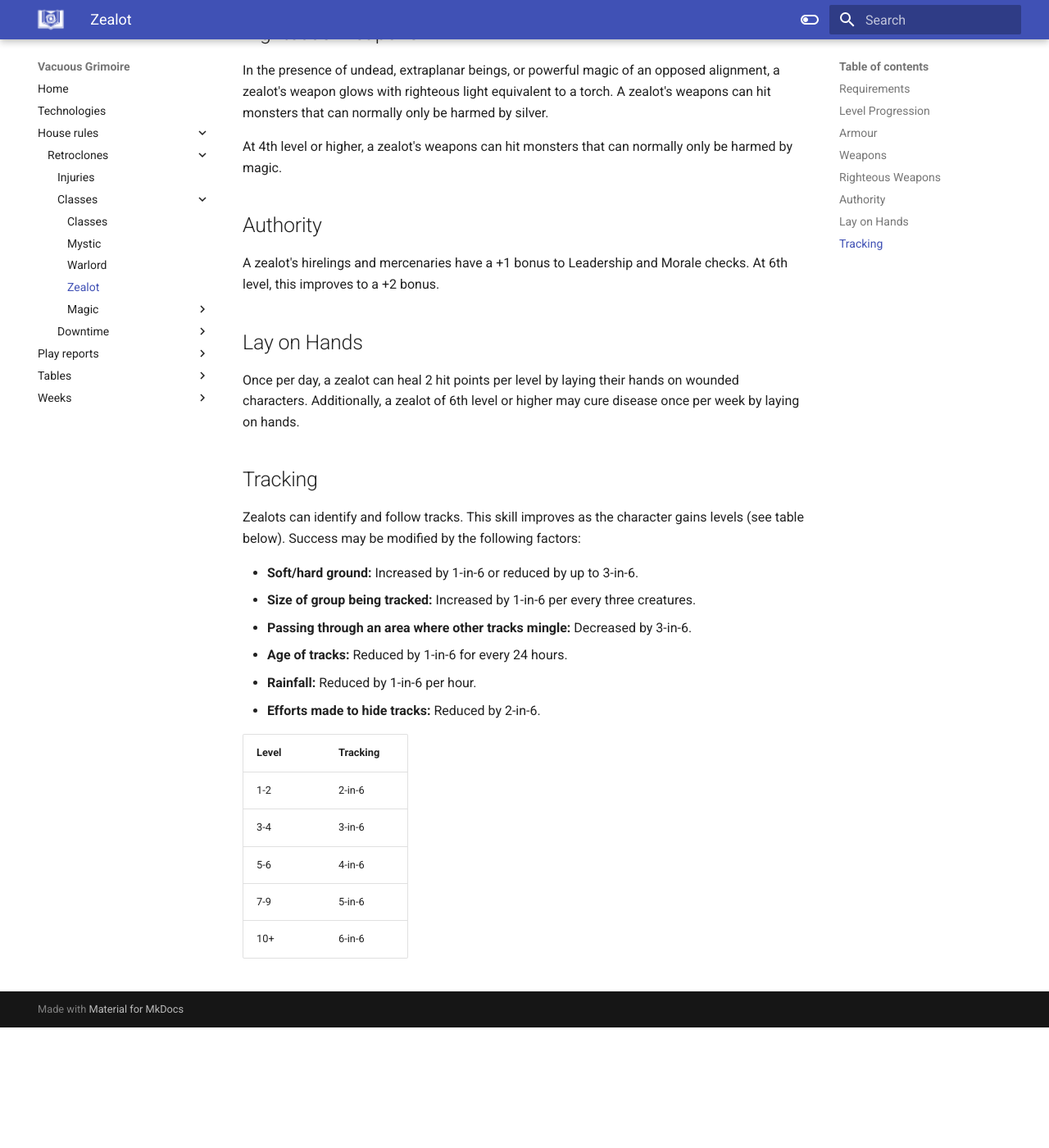
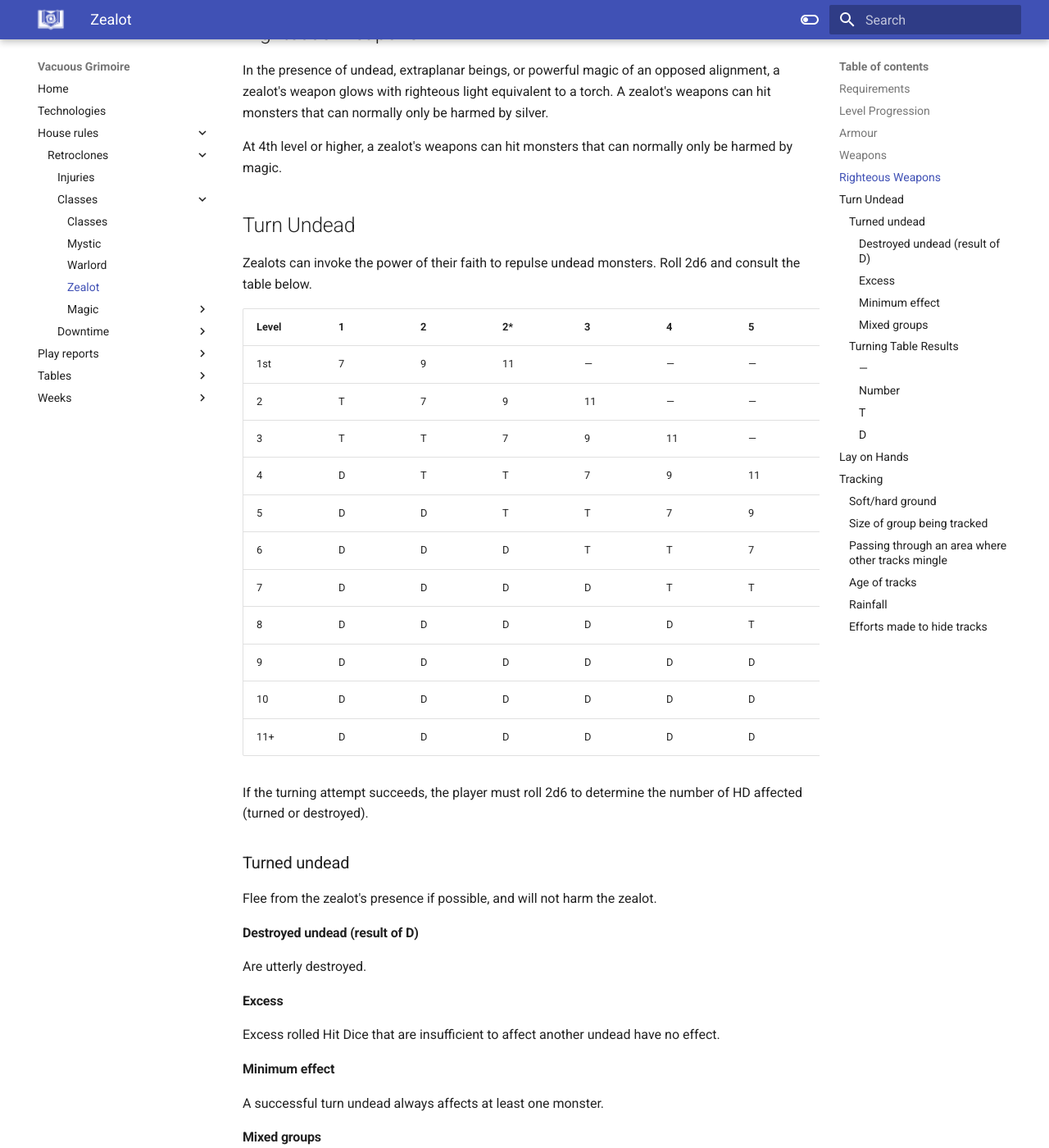
Before and after one commit to vacuousgrimoire/vacuousgrimoire.github.io, an MkDocs documentation site: the page built from docs/house-rules/retroclones/classes/Zealot.md, in a window 1280 px wide and 1400 px high, scrolled down 1501 px. Shown: the whole window at 82% size. Built offline with MkDocs 1.6.1 and Material for MkDocs 9.7.7, drawn with Linux system fonts in a browser that asks for light colours; before the commit the page ends 2754 px from its top, so only the background shows below that; some of the changed text lies outside the part shown.

Commit message:
Add turn undead ability

```diff
--- a/docs/house-rules/retroclones/classes/Zealot.md
+++ b/docs/house-rules/retroclones/classes/Zealot.md
@@ -40,21 +40,56 @@ In the presence of undead, extraplanar beings, or powerful magic of an opposed a
 
 At 4th level or higher, a zealot's weapons can hit monsters that can normally only be harmed by magic.
 
-## Authority
-A zealot's hirelings and mercenaries have a +1 bonus to Leadership and Morale checks. At 6th level, this improves to a +2 bonus.
+## Turn Undead
+Zealots can invoke the power of their faith to repulse undead monsters. Roll 2d6 and consult the table below.
+
+|Level|1|2|2*|3|4|5|6|7-9|
+|-    |-|-|- |-|-|-|-|-  |
+|1st  |7|9|11|—|—|—|—|—  |
+|2|T|7|9|	11 	|— 	|— 	|— 	|—|
+|3|T|T|7|	9 	|11 |— 	|— 	|—|
+|4|D|T|T|	7 	|9 	|11 |— 	|—|
+|5|D|D|T|	T 	|7 	|9 	|11 |—|
+|6|D|D|D|	T 	|T 	|7 	|9 	|11|
+|7|D|D|D|	D 	|T 	|T 	|7 	|9|
+|8|D|D|D|	D 	|D 	|T 	|T 	|7|
+|9|D|D|D|	D 	|D 	|D 	|T 	|T|
+|10|D|D|D|D|D 	|D 	|D 	|T|
+|11+|D|D|D|D|D|D|D|D|
+
+If the turning attempt succeeds, the player must roll 2d6 to determine the number of HD affected (turned or destroyed).
+
+### Turned undead
+Flee from the zealot's presence if possible, and will not harm the zealot.
+
+#### Destroyed undead (result of D)
+Are utterly destroyed.
+
+#### Excess
+Excess rolled Hit Dice that are insufficient to affect another undead have no effect.
+
+#### Minimum effect
+A successful turn undead always affects at least one monster.
+#### Mixed groups
+In mixed groups of undead monsters, those with the lowest HD are affected first.
+### Turning Table Results
+#### —
+The turning fails.
+
+#### Number
+If the 2d6 turning roll is higher or equal, the turning attempt succeeds.
+
+#### T
+The turning succeeds.
+
+#### D
+The turning succeeds; the monsters are destroyed, not simply caused to flee.
 
 ## Lay on Hands
 Once per day, a zealot can heal 2 hit points per level by laying their hands on wounded characters. Additionally, a zealot of 6th level or higher may cure disease once per week by laying on hands.
 
 ## Tracking
-Zealots can identify and follow tracks. This skill improves as the character gains levels (see table below). Success may be modified by the following factors:
-
-- **Soft/hard ground:** Increased by 1-in-6 or reduced by up to 3-in-6.
-- **Size of group being tracked:** Increased by 1-in-6 per every three creatures.
-- **Passing through an area where other tracks mingle:** Decreased by 3-in-6.
-- **Age of tracks:** Reduced by 1-in-6 for every 24 hours.
-- **Rainfall:** Reduced by 1-in-6 per hour.
-- **Efforts made to hide tracks:** Reduced by 2-in-6.
+Zealots can identify and follow tracks. This skill improves as the character gains levels (see table below).
 
 | Level | Tracking |
 | - | - |
@@ -63,3 +98,23 @@ Zealots can identify and follow tracks. This skill improves as the character gai
 | 5-6 | 4-in-6 |
 | 7-9 | 5-in-6 |
 | 10+ | 6-in-6 |
+
+Success may be modified by the following factors:
+
+### Soft/hard ground
+Increased by 1-in-6 or reduced by up to 3-in-6.
+
+### Size of group being tracked
+Increased by 1-in-6 per every three creatures.
+
+### Passing through an area where other tracks mingle
+Decreased by 3-in-6.
+
+### Age of tracks
+Reduced by 1-in-6 for every 24 hours.
+
+### Rainfall
+Reduced by 1-in-6 per hour.
+
+### Efforts made to hide tracks
+Reduced by 2-in-6.
```
